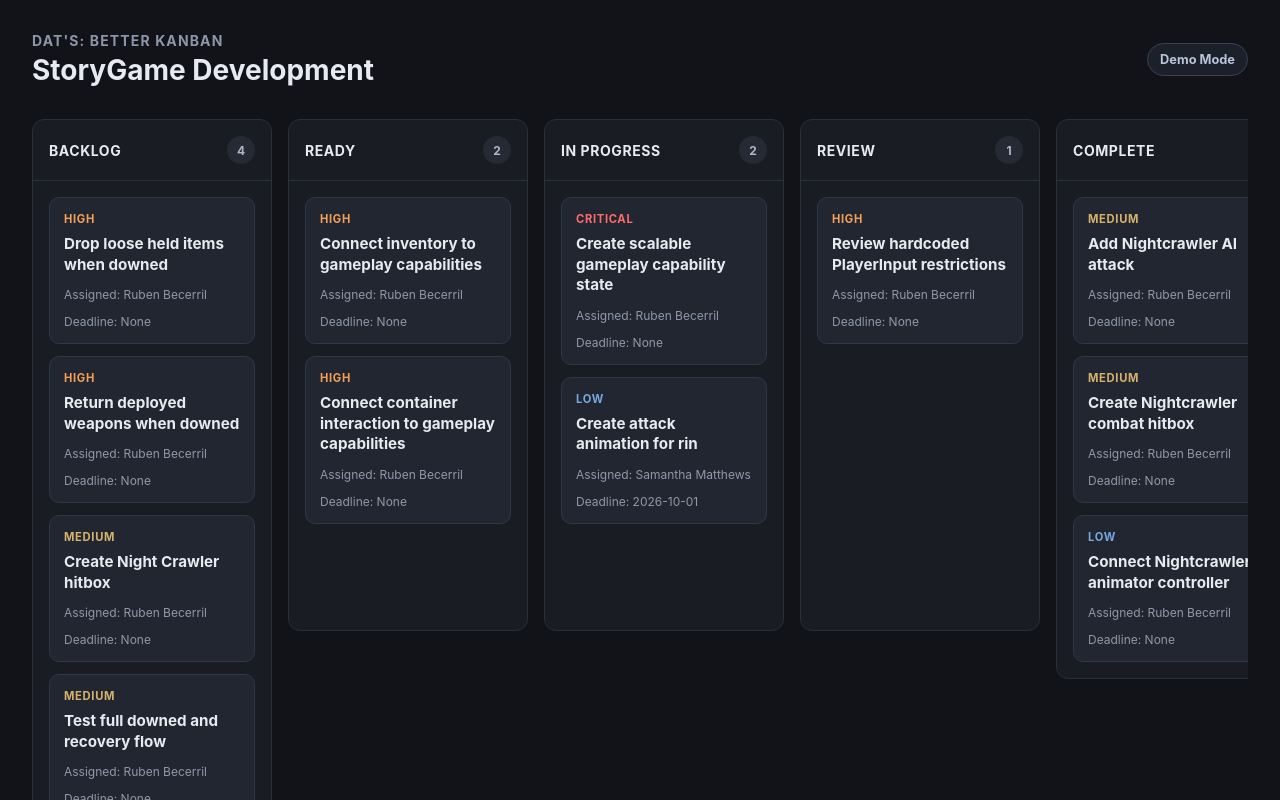
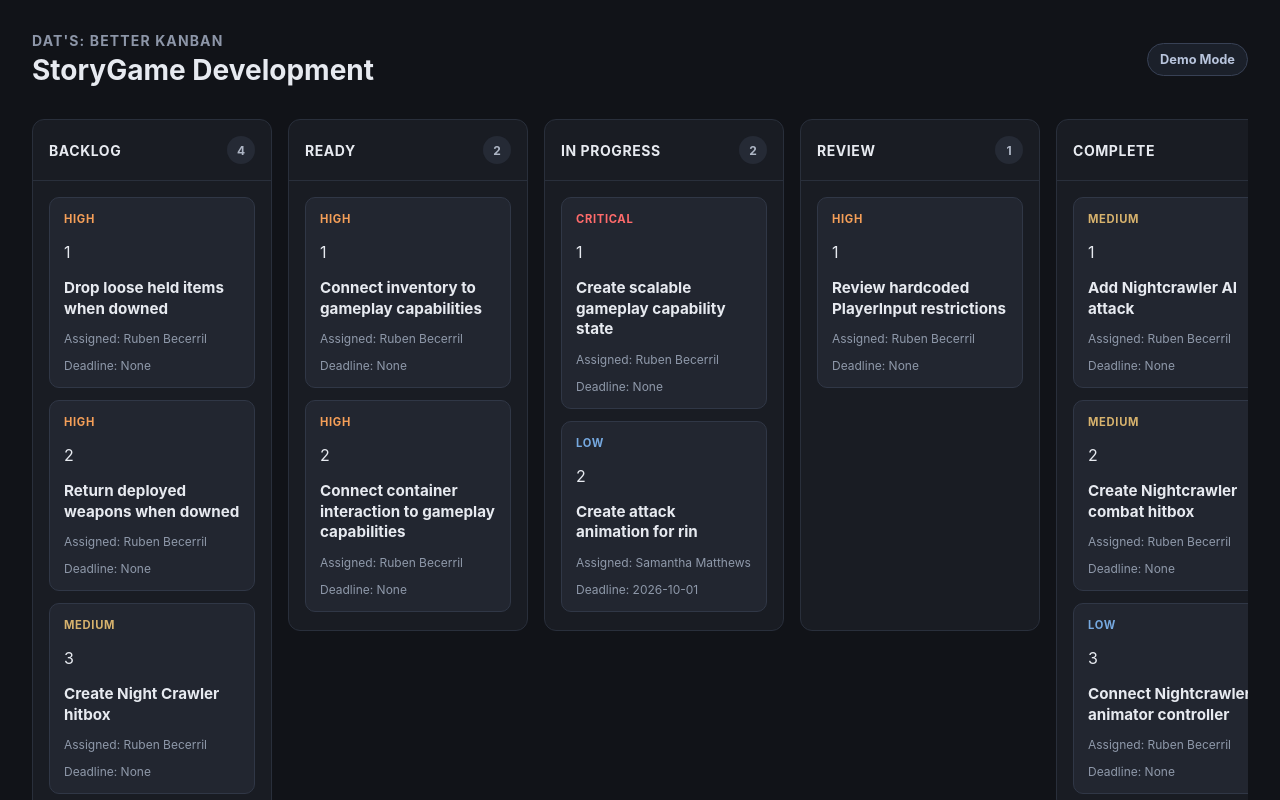
Before and after one commit to DatRuben/Dats-Better-Kanban, a React (Vite) app: page / in a window 1280 px wide. Shown: the top 800 px of the page. Built offline with nearby package versions, Linux system fonts and the light colour scheme.

Commit message:
adding task number to the sorted tasks in each column

```diff
--- a/src/components/KanbanColumn.tsx
+++ b/src/components/KanbanColumn.tsx
@@ -24,7 +24,7 @@ export function KanbanColumn({
           <p className="kanban-column__empty">No tasks</p>
         )}
 
-        {tasks.map((task) => {
+        {tasks.map((task, index) => {
           const assignee = members.find((member) => member.id === task.assigneeId) ?? null
 
           return (
@@ -32,6 +32,7 @@ export function KanbanColumn({
               key={task.id}
               task={task}
               assignee={assignee}
+              taskNumber={index + 1}
             />
           )
         })}
--- a/src/components/TaskCard.tsx
+++ b/src/components/TaskCard.tsx
@@ -3,11 +3,13 @@ import type { DemoUser, Task } from '../types/board'
 interface TaskCardProps {
   task: Task
   assignee: DemoUser | null
+  taskNumber: number
 }
 
 export function TaskCard({
   task,
   assignee,
+  taskNumber,
 }: TaskCardProps) {
   return (
     <article className="task-card">
@@ -16,6 +18,7 @@ export function TaskCard({
       >
         {task.priority}
       </p>
+      <p className="task-card__number">{taskNumber}</p>
       <h3>{task.title}</h3>
       <p className="task-card__assignee">
         Assigned: {assignee?.displayName ?? 'Unassigned'}
```
